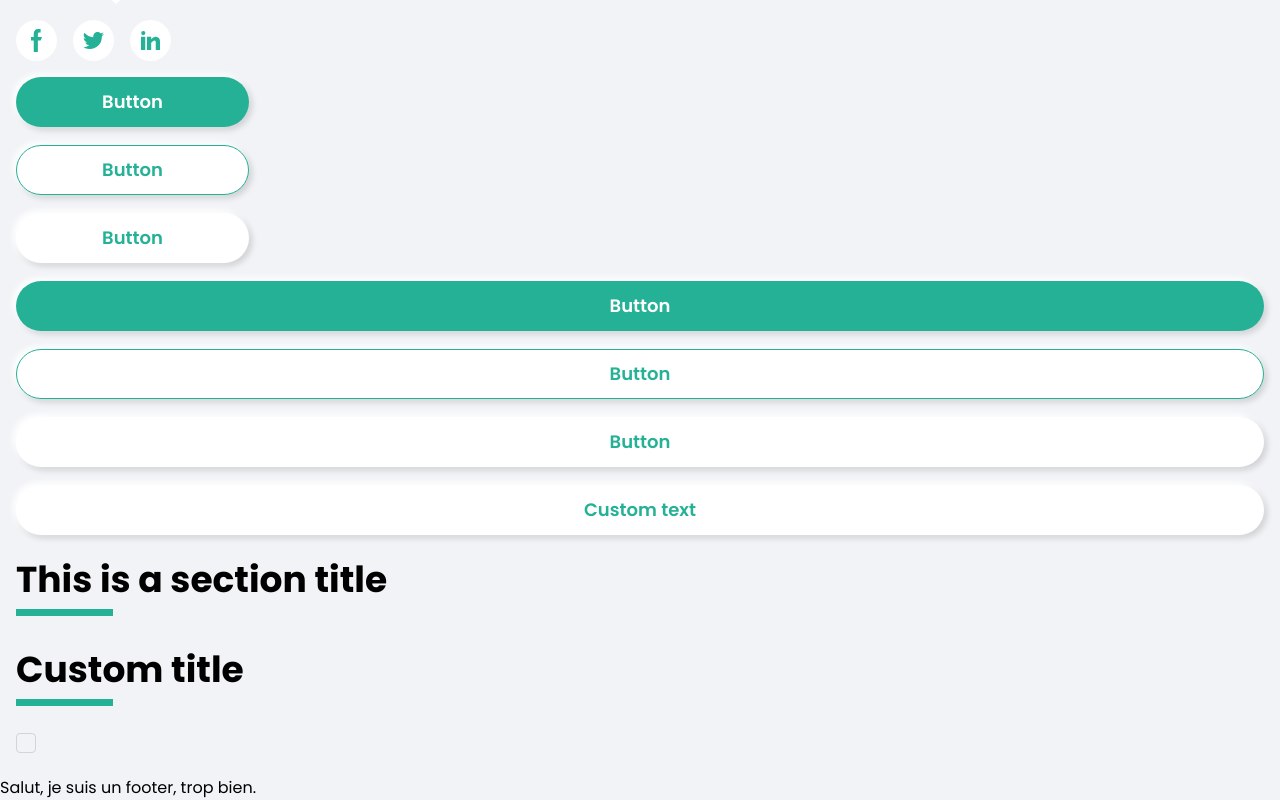
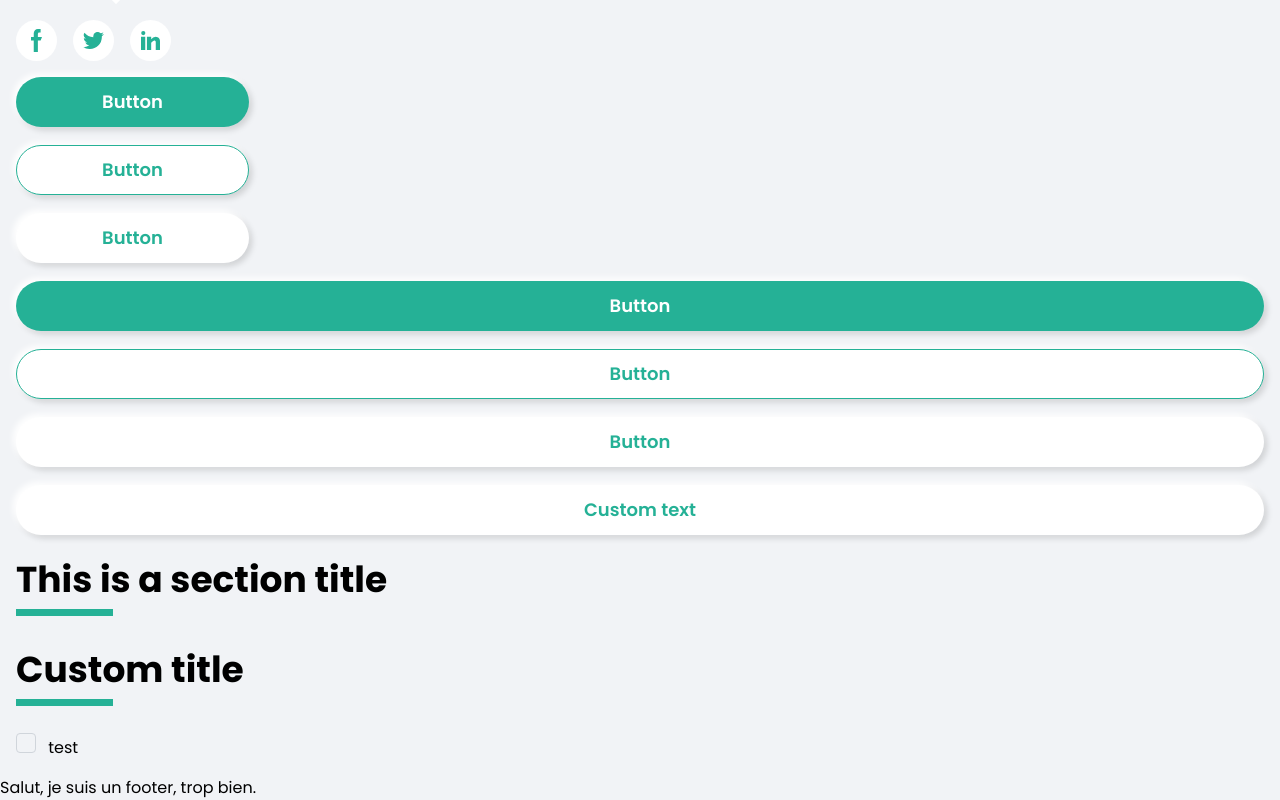
Before and after one commit to TCM-dev/fairway-corner, a Nuxt app: page /components in a window 1280 px wide. Shown: the part 816-1616 px from the top of the page. Built offline with nearby package versions, Linux system fonts and the light colour scheme.

Commit message:
checkbox

```diff
--- a/components/AppCheckbox.vue
+++ b/components/AppCheckbox.vue
@@ -1,14 +1,15 @@
 <template>
-  <div>
-    <div class="relative">
+  <div class="flex items-center">
+    <div class="relative inline-block">
       <input type="checkbox" class="h-5 w-5 opacity-0" :name="name" v-model="checked" />
       <div
         class="absolute top-0 pointer-events-none checkbox-custom block h-5 w-5 bg-lightWhite border-solid border cursor-pointer rounded border-lightGrey"
         :class="checked ? 'checked bg-primaryGreen border-none' : ''"
       ></div>
     </div>
-    <label :for="name">
+    <label class="ml-2 mb-1" :for="name">
       <slot>{{label}}</slot>
+      test
     </label>
   </div>
 </template>
```
